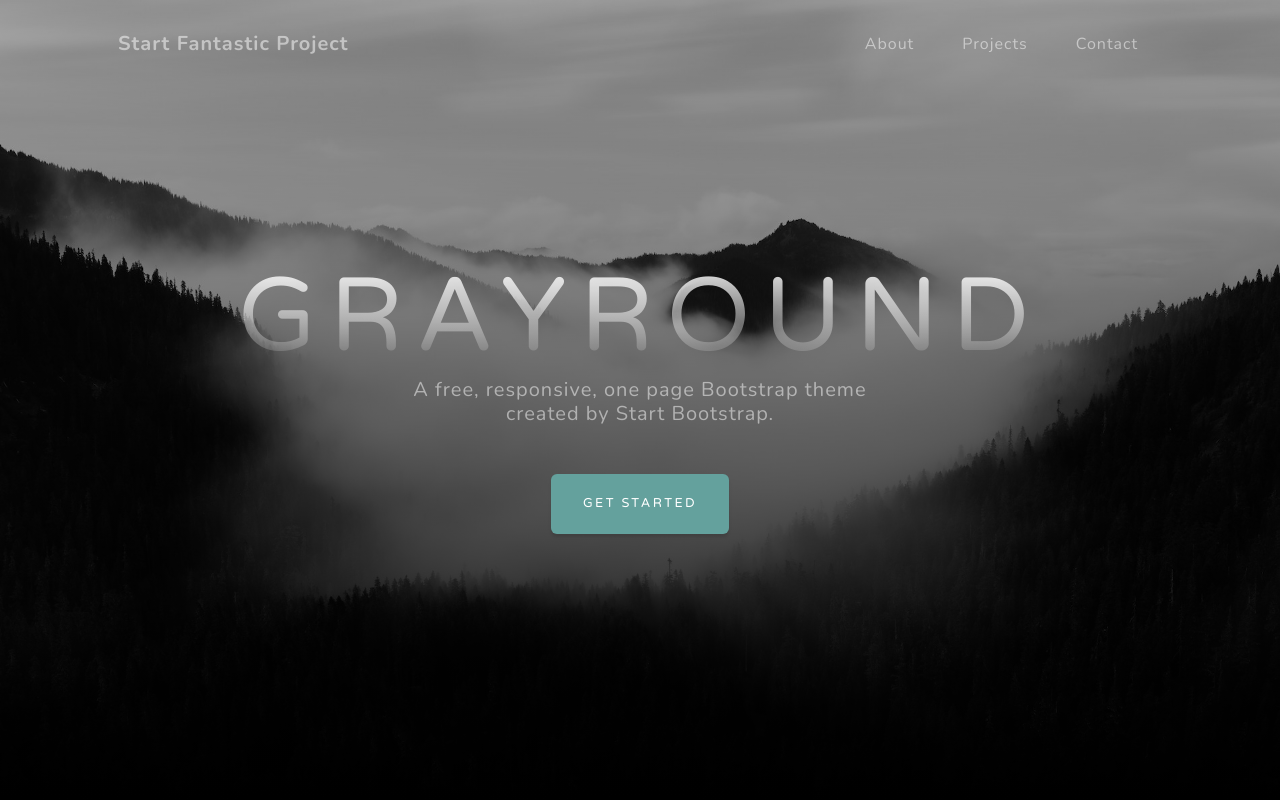
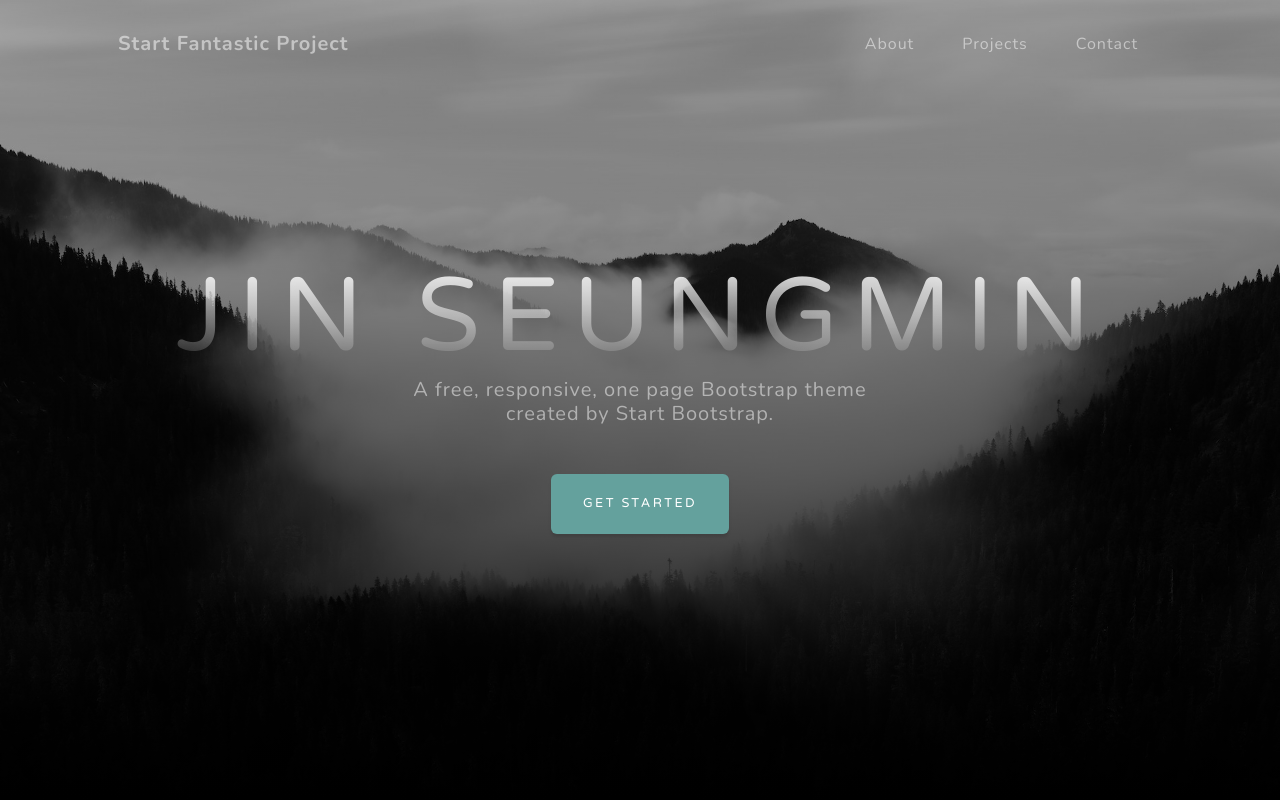
Before and after one commit to wlstmdals/grayweb, a plain HTML site: page index.html in a window 1280 px wide. Shown: the top 800 px of the page. Drawn offline with nearby package versions, Linux system fonts and the light colour scheme.

Commit message:
ACS7th docker grayweb1

```diff
--- a/index.html
+++ b/index.html
@@ -38,7 +38,7 @@
             <div class="container px-4 px-lg-5 d-flex h-100 align-items-center justify-content-center">
                 <div class="d-flex justify-content-center">
                     <div class="text-center">
-                        <h1 class="mx-auto my-0 text-uppercase">Grayround</h1>
+                        <h1 class="mx-auto my-0 text-uppercase">Jin seungmin</h1>
                         <h2 class="text-white-50 mx-auto mt-2 mb-5">A free, responsive, one page Bootstrap theme created by Start Bootstrap.</h2>
                         <a class="btn btn-primary" href="#about">Get Started</a>
                     </div>
```
